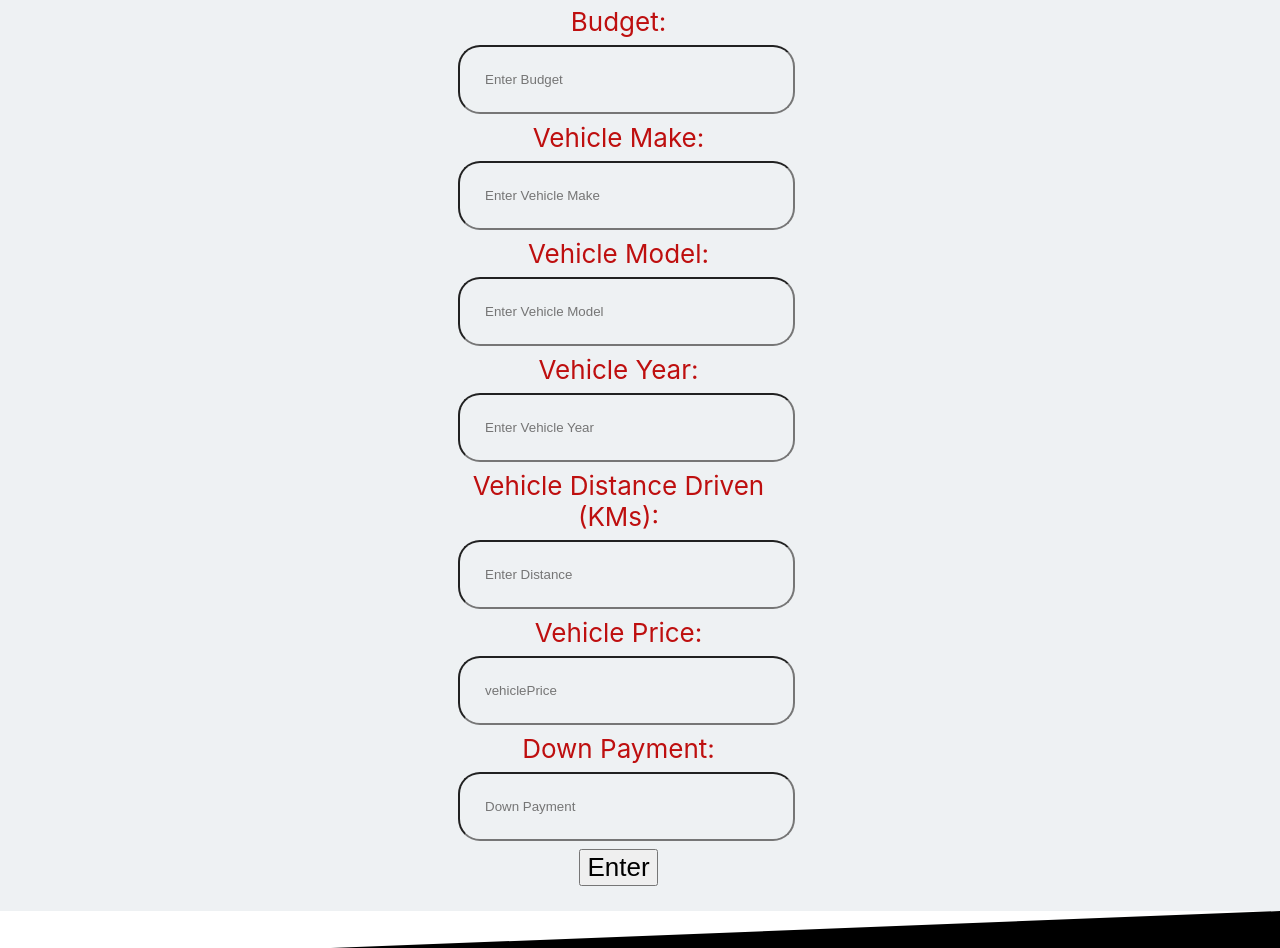
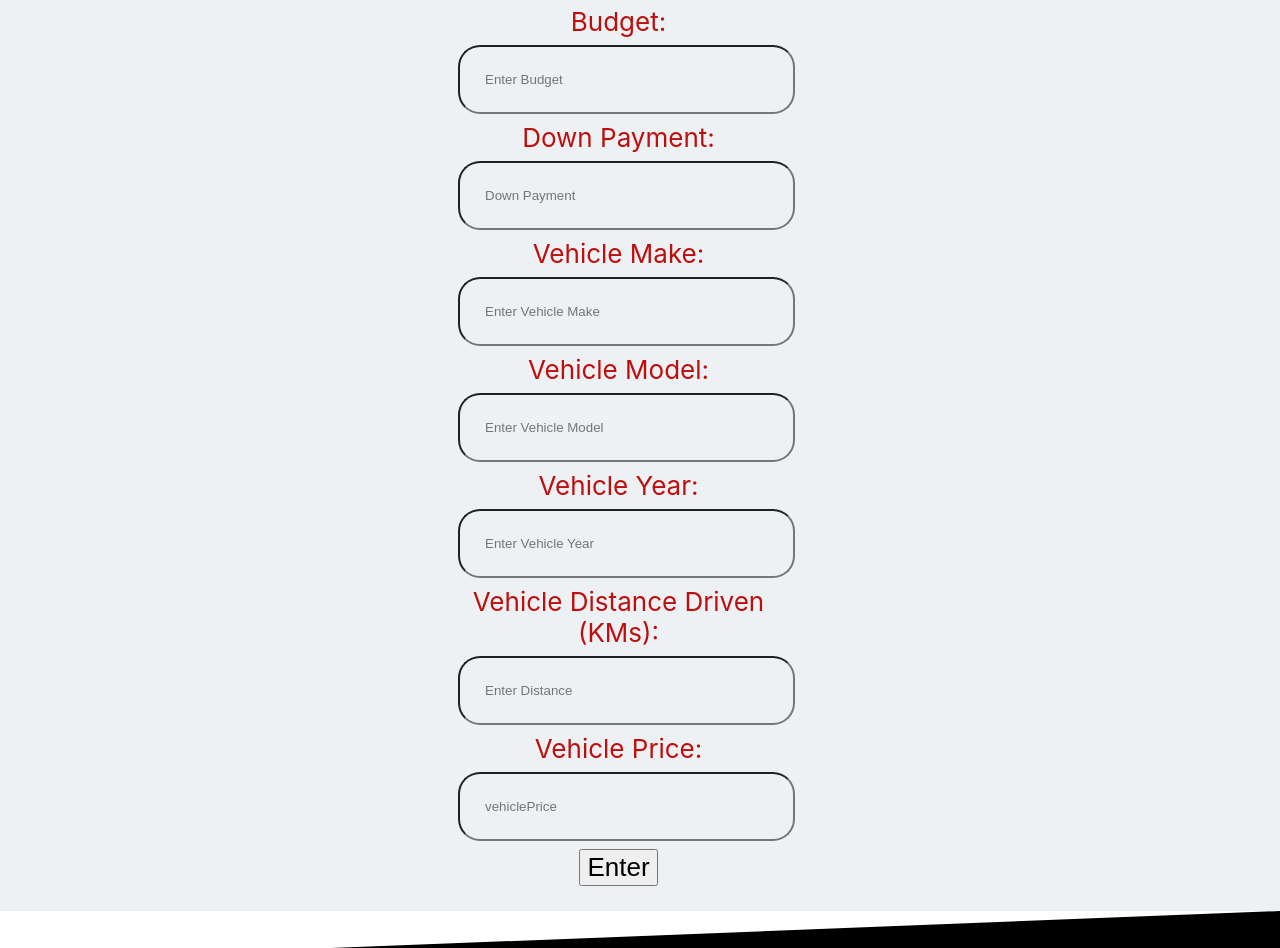
Before and after one commit to grimm-auto-finance/frontend, a React (Vite) app: page / in a window 1280 px wide. Shown: the part 1364-2312 px from the top of the page. Built offline with nearby package versions, Linux system fonts and the light colour scheme.

Commit message:
feat: Added functionality for addosn route

```diff
--- a/src/components/Search.tsx
+++ b/src/components/Search.tsx
@@ -19,7 +19,9 @@ const Search = () => {
       />
       {searchResults.map((car, i) => (
         <div className="bg-white m-4 border-2 rounded-md" key={i}>
-          {car.year} {car.make} {car.model}
+          {"$"}
+          {car.price} {"-"} {car.year} {car.make} {car.model} {car.kilometres}{" "}
+          {"kms"}
         </div>
       ))}
     </div>
--- a/src/components/UserForm.tsx
+++ b/src/components/UserForm.tsx
@@ -61,6 +61,25 @@ const UserForm = () => {
                 name="pytBudget"
                 onChange={(input) =>
                   setpytBudget(parseFloat(input.target.value))
+                }
+                required
+              />
+            </div>
+          </div>
+
+          <div className="flex items-center mb-5 pb-8">
+            <label className="inline-block w-auto mr-6 text-start">
+              Down Payment:{" "}
+            </label>
+            <div className="flex-1 py-2 border-b-2 border-red-300">
+              <input
+                id="downpayment"
+                type="number"
+                step={0.01}
+                placeholder="Down Payment"
+                name="downpayment"
+                onChange={(input) =>
+                  setDownPayment(parseFloat(input.target.value))
                 }
                 required
               />
@@ -156,25 +175,6 @@ const UserForm = () => {
             </div>
           </div>
 
-          <div className="flex items-center mb-5 pb-8">
-            <label className="inline-block w-auto mr-6 text-start">
-              Down Payment:{" "}
-            </label>
-            <div className="flex-1 py-2 border-b-2 border-red-300">
-              <input
-                id="downpayment"
-                type="number"
-                step={0.01}
-                placeholder="Down Payment"
-                name="downpayment"
-                onChange={(input) =>
-                  setDownPayment(parseFloat(input.target.value))
-                }
-                required
-              />
-            </div>
-          </div>
-
           <button
             type="submit"
             className="bg-blue-200 text-3xl text-gray-400 rounded-lg text-center py-8 px-32"
--- a/src/use-cases/fetchSearchResults.ts
+++ b/src/use-cases/fetchSearchResults.ts
@@ -1,4 +1,5 @@
 import { Car } from "../entities";
+import { CarJSON } from "../entities/Car";
 
 export default async (searchString: string): Promise<Car[]> => {
   const res = await fetch(import.meta.env.VITE_BACKEND_BASE_URL + "/search", {
@@ -7,8 +8,7 @@ export default async (searchString: string): Promise<Car[]> => {
   });
   if (res.ok) {
     const json = await res.json();
-    // @ts-ignore
-    return json.map((c) => Car.from(c));
+    return json.map((c: { car: CarJSON }) => Car.from(c.car));
   } else {
     throw new Error();
   }
```
Also changed, not shown: src/use-cases/fetchAddOns.ts (added, +15 -0 lines).
